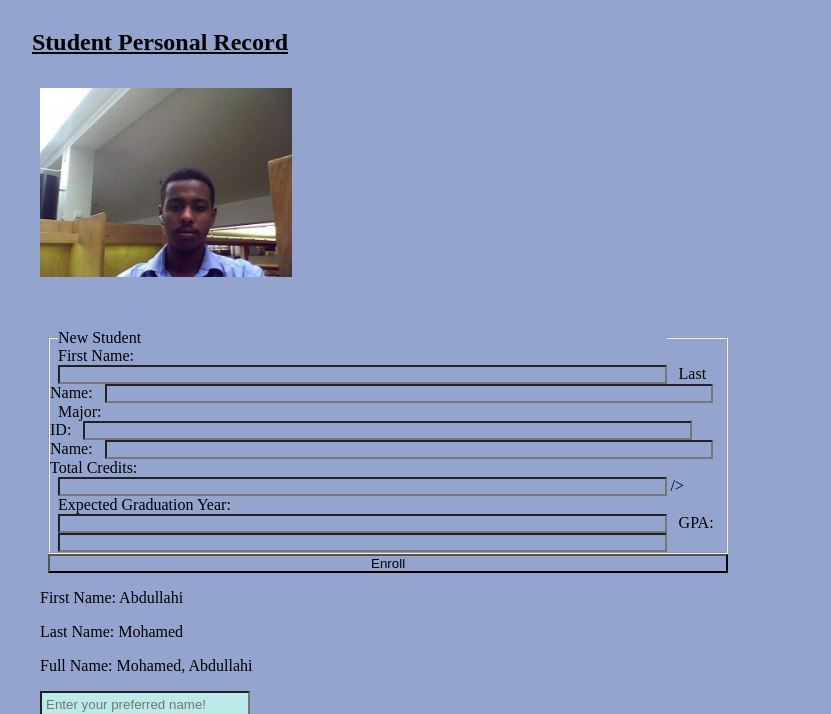
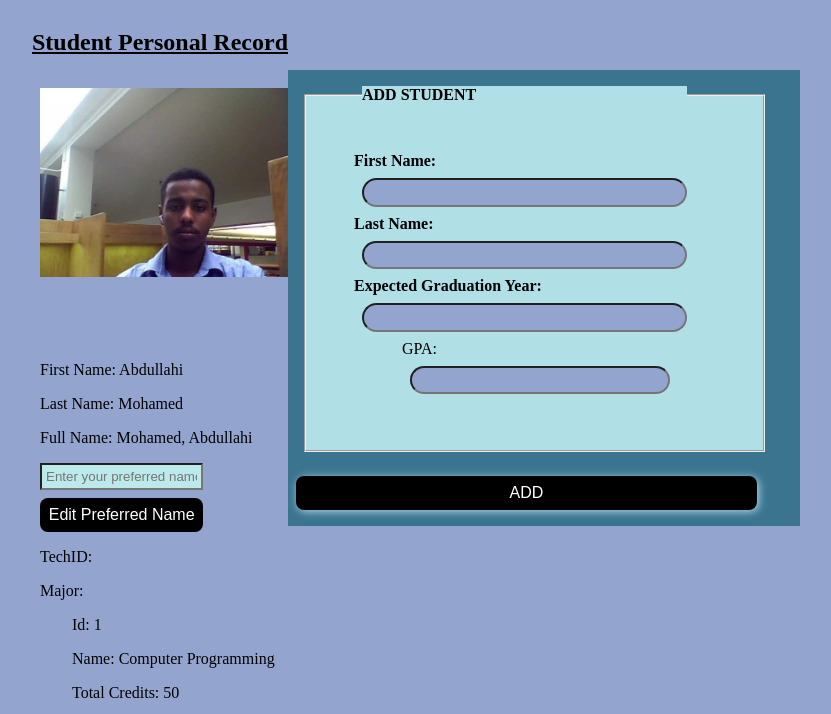
Before and after one commit to Abdalla2040/Client-Side-Week6, a plain HTML site: page index.html in a window 1280 px wide. Shown: the part 90-804 px from the top of the page, without its empty margins (0-831 px from the left). Drawn offline with nearby package versions, Linux system fonts and the light colour scheme.

Commit message:
testing out some stuff

```diff
--- a/index.html
+++ b/index.html
@@ -15,35 +15,27 @@
         <h2>{{ sectionTitle }}</h2>
         <div v-html="profilePhoto" class="profilePhoto"></div>
         <div>
-          <form>
+          <form id="form1">
             <fieldset>
-              <legend>New Student</legend>
-              <label
-                >First Name: <input type="text" v-model="newStudent.firstName"
-              /></label>
-              <label
-                >Last Name: <input type="text" v-model="newStudent.lastName"
-              /></label>
-              <label
-                >Major: <br />
-                ID: <input type="text" v-model="newStudent.major.id" /> Name:
-                <input type="text" v-model="newStudent.major.name" /> Total
-                Credits:
-                <input type="text" v-model="newStudent.major.totalCredits" />
-                /></label
-              >
-              <label
-                >Expected Graduation Year:
-                <input type="text" v-model="newStudent.graduationYear"
-              /></label>
+              <legend>ADD STUDENT</legend>
+              <label>First Name: <input type="text" v-model="newStudent.firstName"/></label>
+              <label>Last Name: <input type="text" v-model="newStudent.lastName"/></label>
+              <!-- <label>Major: </label>
+              <label>
+                  Major ID: <input type="text" v-model="newStudent.major.id" />
+                  Major Name: <input type="text" v-model="newStudent.major.name" />
+                  Total Credits: <input type="text" v-model="newStudent.major.totalCredits" />
+              </label> -->
+              <label>Expected Graduation Year: <input type="text" v-model="newStudent.graduationYear"/></label>
               <label>GPA: <input type="text" v-model="newStudent.gpa" /></label>
             </fieldset>
-            <button type="submit" v-on:click.prevent="setNewStudent()">
-              Enroll
+            <button type="submit" class="newStdBtn" v-on:click.prevent="setNewStudent()">
+              ADD
             </button>
           </form>
         </div>
         <div
+          class="studentInfo"
           v-for="(singleStudent, index) in student"
           :key="singleStudent.firstName"
         >
--- a/style.css
+++ b/style.css
@@ -35,6 +35,7 @@ body {
   height: 25%;
   margin-bottom: 3rem;
   margin-top: 2rem;
+
 }
 #setTechID {
   width: auto;
@@ -68,3 +69,54 @@ body {
   border-radius: 0.5rem;
   border: none;
 }
+#form1{
+  position: absolute;
+  top: 10rem;
+  right: 30rem;
+  width: 40%;
+  font-weight: 600;
+  background-color: #3a748f;
+
+}
+#form1 input{
+  display: block;
+  padding: 0.3rem 1rem;
+  margin: 0.5rem;
+  border-radius: 2rem;
+}
+.studentInfo{
+  margin-top: 5rem;
+  width: 70%;
+}
+#form1 label{
+  display: block;
+  width: auto;
+  margin-left: auto;
+  background-color: powderblue;
+}
+#form1 label:nth-of-type(4){
+  margin-left: 3rem;
+  font-weight: 100;
+  width: 80%;
+}
+#form1 fieldset{
+  margin: 1rem;
+  padding: 3rem;
+  background-color: powderblue
+}
+.newStdBtn{
+
+  margin-top: 0.5rem;
+  margin-bottom: 1rem;
+  border-radius: 2rem;
+  box-shadow:  0.1rem 0.1rem 0.5rem lightblue;;
+  padding: 0.5rem;
+  font-size: 1rem;
+  color: white;
+  background-color: black;
+  border-radius: 0.5rem;
+  border: none;
+}
+legend{
+  background-color: powderblue;
+}
--- a/vue.js
+++ b/vue.js
@@ -14,11 +14,11 @@ var app = new Vue({
     newStudent: {
       firstName: null,
       lastName: null,
-      major: {
-        id: null,
-        name: null,
-        totalCredits: null,
-      },
+      // major: {
+      //   id: null,
+      //   name: null,
+      //   totalCredits: null,
+      // },
       graduationYear: null,
       gpa: null,
     },
@@ -77,7 +77,9 @@ var app = new Vue({
       return this.updated;
     },
     setNewStudent: function () {
+
       this.student.push(Object.assign({}, this.newStudent));
+
       this.reset();
       // this.newStudent.major.id = "";
       // this.newStudent.major.name = "";
@@ -88,9 +90,7 @@ var app = new Vue({
     reset: function () {
       this.newStudent.firstName = "";
       this.newStudent.lastName = "";
-      this.newStudent.major.id = "";
-      this.newStudent.major.name = "";
-      this.newStudent.major.totalCredits = "";
+
       this.newStudent.graduationYear = "";
       this.newStudent.gpa = "";
     },
```
